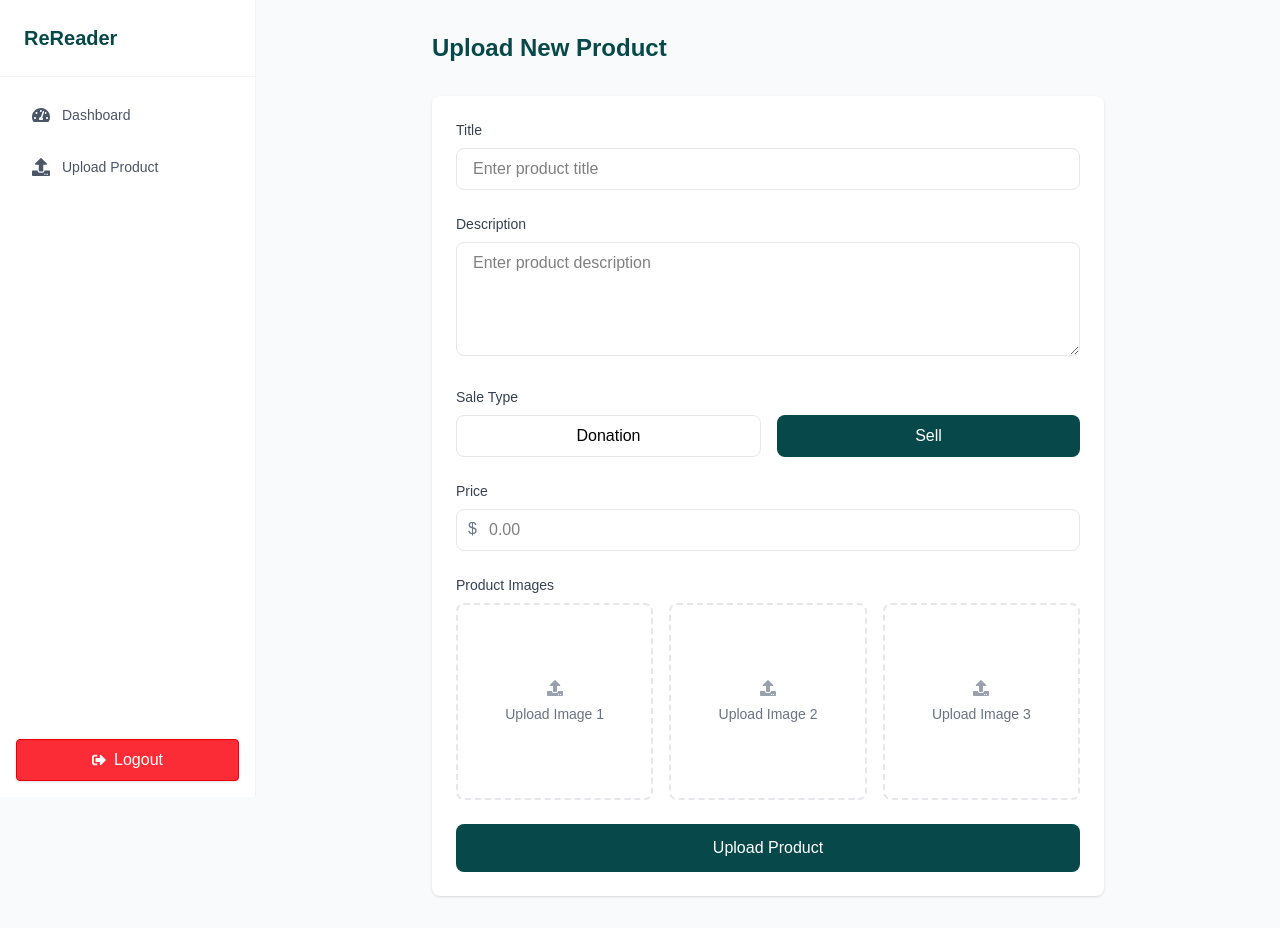
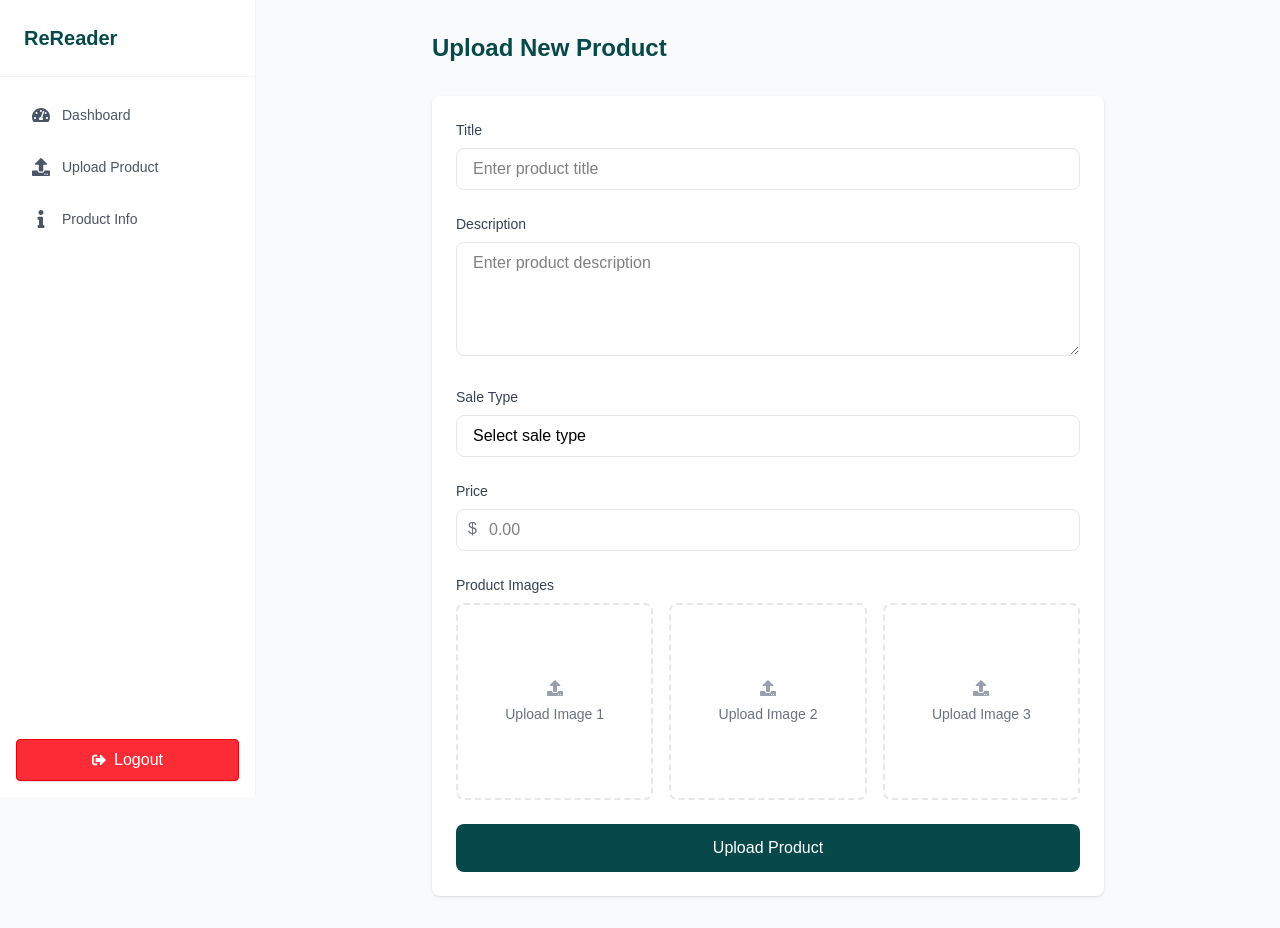
Before and after one commit to sharyarnaveed/rereader, a React (Vite) app: page /userdashboard/upload in a window 1280 px wide. Built offline with nearby package versions, Linux system fonts and the light colour scheme.

Commit message:
add product

```diff
--- a/src/Dashboard/UploadProduct.jsx
+++ b/src/Dashboard/UploadProduct.jsx
@@ -1,11 +1,36 @@
 import React from "react";
 import { FaUpload } from "react-icons/fa";
 import Aside from "../components/Aside";
+import { useForm } from "react-hook-form";
 
 const UploadProduct = () => {
+  const {
+    register,
+    handleSubmit,
+    watch,
+    formState: { errors },
+  } = useForm({
+    mode: "onBlur",
+    defaultValues: {
+      producttitle: "",
+      productdescription: "",
+      saletype: "",
+      price: "",
+    },
+  });
+
+  const selectedoption = watch("saletype");
+
+  const saveproduct = async (data) => {
+    try {
+      console.log(data);
+    } catch (error) {
+      console.log("error in saving product", error);
+    }
+  };
+
   return (
     <div className="flex min-h-screen bg-gray-50">
-      {/* Fixed Aside */}
       <div className="fixed inset-y-0 left-0">
         <Aside />
       </div>
@@ -19,7 +44,8 @@ const UploadProduct = () => {
             Upload New Product
           </h1>
 
-          <div
+          <form
+            onSubmit={handleSubmit(saveproduct)}
             className="bg-white rounded-lg p-6 shadow-sm space-y-6"
             style={{ fontFamily: "K2D, sans-serif" }}
           >
@@ -32,7 +58,23 @@ const UploadProduct = () => {
                 type="text"
                 className="w-full px-4 py-2 border border-gray-200 rounded-lg focus:ring-2 focus:ring-[#07484A] focus:border-transparent"
                 placeholder="Enter product title"
+                {...register("producttitle", {
+                  required: "Product Title is required",
+                  minLength: {
+                    value: 6,
+                    message: "Minimum length is 6 characters",
+                  },
+                  pattern: {
+                    value: /^[A-Za-z0-9 ]+$/,
+                    message: "Only letters, numbers and spaces are allowed",
+                  },
+                })}
               />
+              {errors.producttitle && (
+                <p className="text-red-500 text-sm">
+                  {errors.producttitle.message}
+                </p>
+              )}
             </div>
 
             {/* Description Input */}
@@ -41,10 +83,22 @@ const UploadProduct = () => {
                 Description
               </label>
               <textarea
+                {...register("productdescription", {
+                  required: "Product Description is Required",
+                  minLength: {
+                    value: 10,
+                    message: "Minimum length is 10 characters",
+                  },
+                })}
                 rows="4"
                 className="w-full px-4 py-2 border border-gray-200 rounded-lg focus:ring-2 focus:ring-[#07484A] focus:border-transparent"
                 placeholder="Enter product description"
               />
+              {errors.productdescription && (
+                <p className="text-red-500 text-sm">
+                  {errors.productdescription.message}
+                </p>
+              )}
             </div>
 
             <div>
@@ -52,19 +106,22 @@ const UploadProduct = () => {
                 Sale Type
               </label>
               <div className="flex gap-4">
-                <button
-                  type="button"
-                  className="flex-1 py-2 px-4 rounded-lg border border-gray-200 hover:bg-gray-50"
+                <select
+                  className="w-full px-4 py-2 border border-gray-200 rounded-lg focus:ring-2 focus:ring-[#07484A] focus:border-transparent bg-white appearance-none cursor-pointer"
+                  {...register("saletype", {
+                    required: "Select The Sale Type",
+                  })}
                 >
-                  Donation
-                </button>
-                <button
-                  type="button"
-                  className="flex-1 py-2 px-4 rounded-lg bg-[#07484A] text-white"
-                >
-                  Sell
-                </button>
+                  <option value="">Select sale type</option>
+                  <option value="sell">Sell</option>
+                  <option value="donation">Donation</option>
+                </select>
               </div>
+              {errors.saletype && (
+                <p className="text-red-500 text-sm">
+                  {errors.saletype.message}
+                </p>
+              )}
             </div>
 
             <div>
@@ -77,8 +134,20 @@ const UploadProduct = () => {
                   type="number"
                   className="w-full pl-8 pr-4 py-2 border border-gray-200 rounded-lg focus:ring-2 focus:ring-[#07484A] focus:border-transparent"
                   placeholder="0.00"
+                  {...register("price", {
+                    validate: (value) => {
+                      if (selectedoption === "sell" && (!value || value <= 0)) {
+                        return "Price is required for selling items";
+                      }
+                      return true;
+                    },
+                  })}
+                  disabled={selectedoption === "donation"}
                 />
               </div>
+              {errors.price && (
+                <p className="text-red-500 text-sm">{errors.price.message}</p>
+              )}
             </div>
 
             <div>
@@ -103,12 +172,12 @@ const UploadProduct = () => {
             </div>
 
             <button
-              type="button"
+              type="submit"
               className="w-full bg-[#07484A] text-white py-3 rounded-lg hover:bg-[#70908B] transition-colors"
             >
               Upload Product
             </button>
-          </div>
+          </form>
         </div>
       </main>
     </div>
--- a/src/components/Aside.jsx
+++ b/src/components/Aside.jsx
@@ -1,6 +1,6 @@
 import React from 'react'
 import NavItem from './NavItem'
-import {  FaTachometerAlt, FaUpload, FaSignOutAlt } from 'react-icons/fa'
+import {  FaTachometerAlt, FaUpload, FaSignOutAlt, FaInfo } from 'react-icons/fa'
 import api from '../api'
 import toast from "react-hot-toast";
 import { useNavigate } from 'react-router-dom'
@@ -44,6 +44,8 @@ try {
       <div className="space-y-2">
         <NavItem icon={<FaTachometerAlt />} text="Dashboard" tolink="/userdashboard" />
         <NavItem icon={<FaUpload />} text="Upload Product" tolink="/userdashboard/upload" />
+        <NavItem icon={<FaInfo />} text="Product Info" tolink="/userdashboard/productdetail" />
+
       </div>
       <button
         className="w-full px-4 py-2 mt-4 text-white bg-red-500 hover:bg-red-600
```
